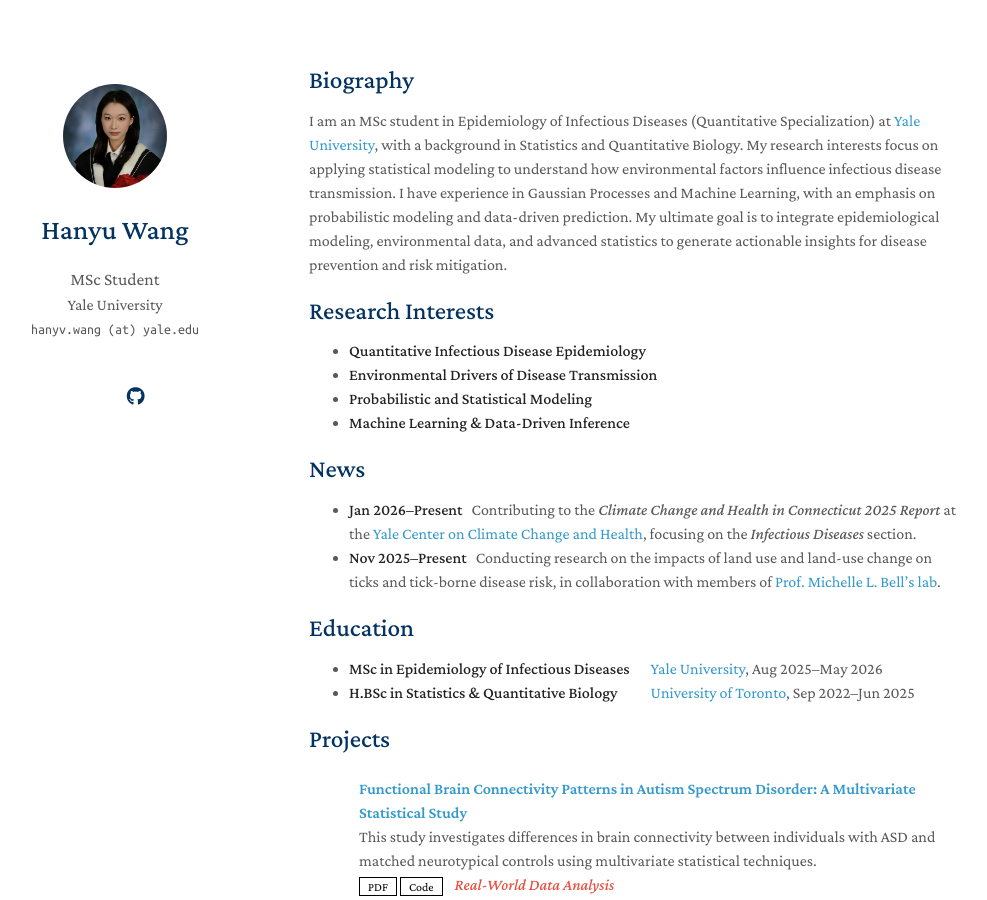
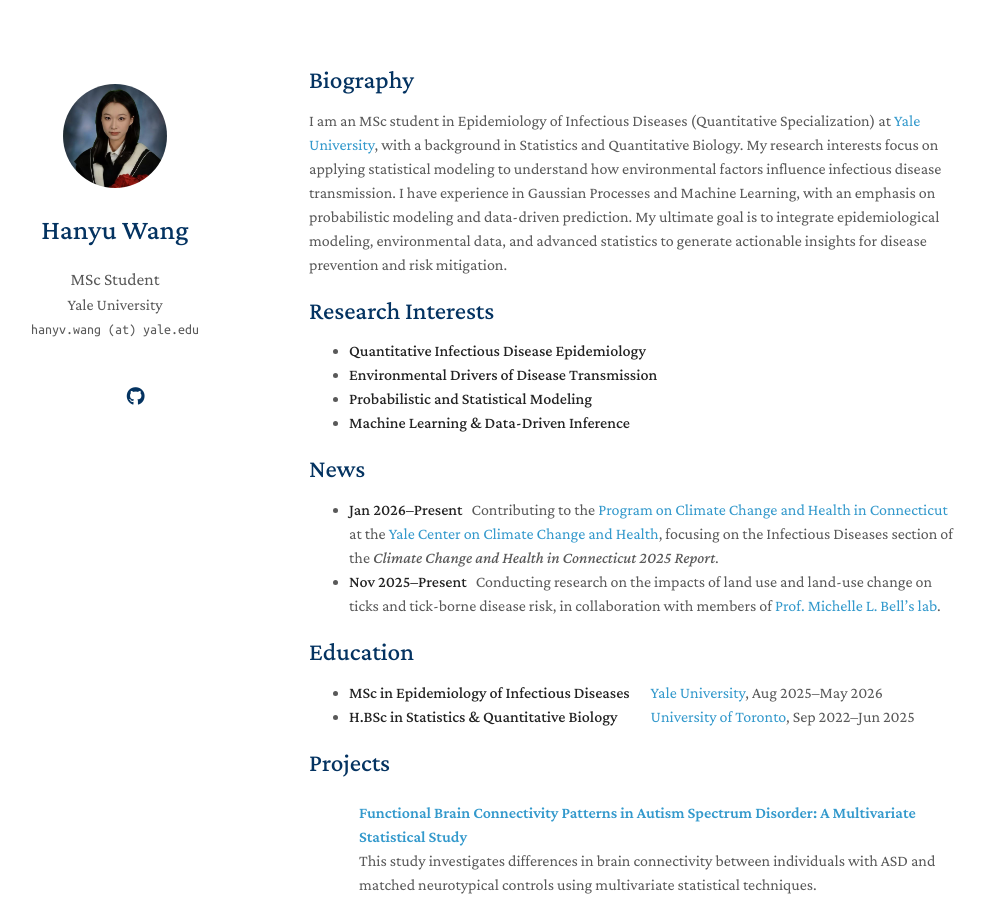
Before and after one commit to hanyvwang/hanyvwang.github.io, a Jekyll site: the page built from index.md, in a window 1280 px wide and 900 px high. Shown: the whole window, without its empty margins (161-1148 px from the left). Built offline with Jekyll 4.4.1, drawn with Linux system fonts in a browser that asks for light colours; a style sheet for code colours, icons or effects is not loaded; our own code applies the rules of GitHub Pages for plain Markdown files.

Commit message:
Update index.md

```diff
--- a/index.md
+++ b/index.md
@@ -15,7 +15,7 @@
 
 ## News
 
-- **Jan 2026–Present** &nbsp;&nbsp;Contributing to the *Climate Change and Health in Connecticut 2025 Report* at the [Yale Center on Climate Change and Health](https://ysph.yale.edu/yale-center-on-climate-change-and-health/), focusing on the *Infectious Diseases* section.
+- **Jan 2026–Present** &nbsp;&nbsp;Contributing to the [Program on Climate Change and Health in Connecticut](https://ysph.yale.edu/yale-center-on-climate-change-and-health/policy-and-public-health-practice/connecticut/) at the [Yale Center on Climate Change and Health](https://ysph.yale.edu/yale-center-on-climate-change-and-health/), focusing on the Infectious Diseases section of the *Climate Change and Health in Connecticut 2025 Report*.
 - **Nov 2025–Present** &nbsp;&nbsp;Conducting research on the impacts of land use and land-use change on ticks and tick-borne disease risk, in collaboration with members of [Prof. Michelle L. Bell’s lab](https://bell-lab.yale.edu/).
 
 ## Education
```
